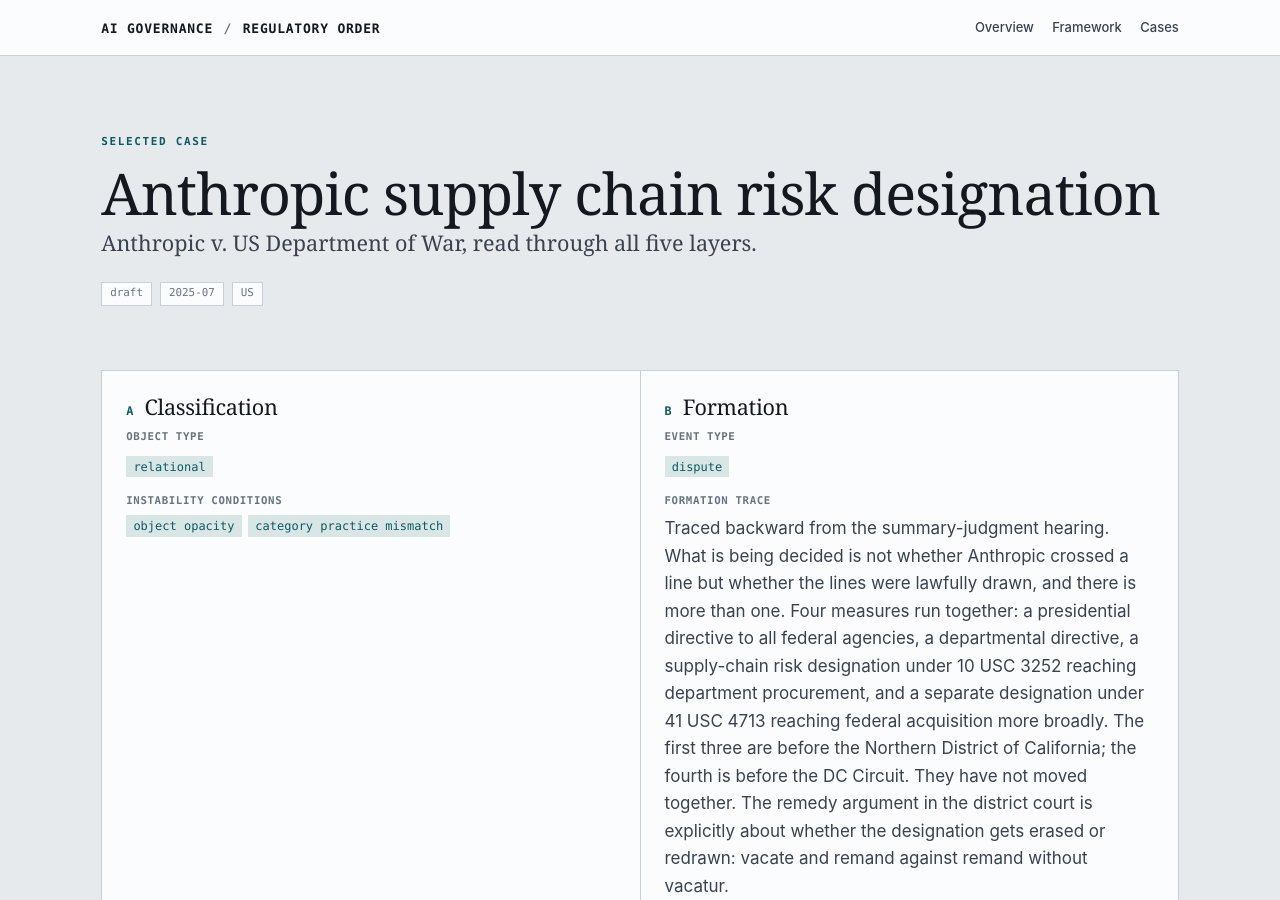
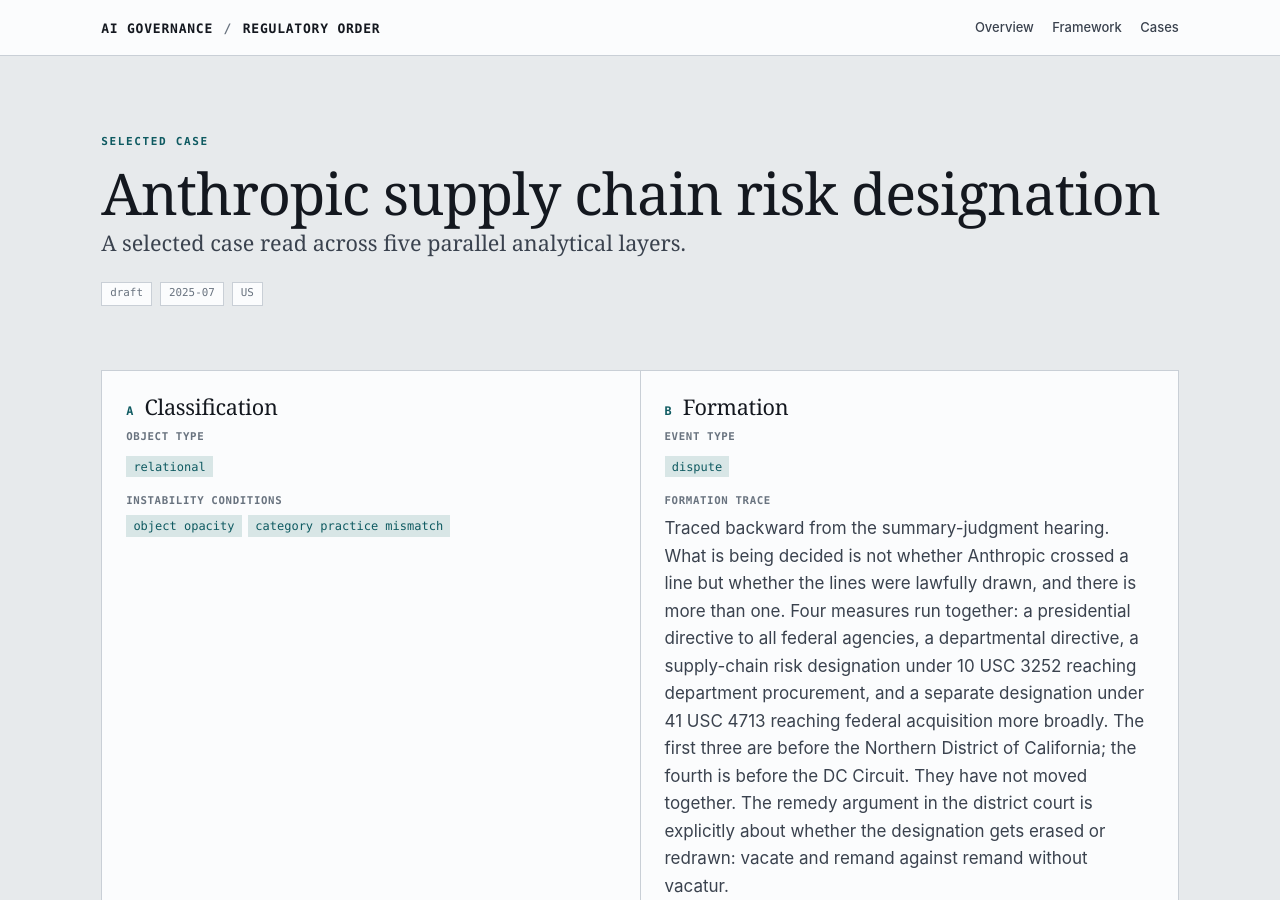
Before and after one commit to GaeunLim01/regulatory-order, a Jekyll site: the page built from cases/anthropic-dow/index.html, in a window 1280 px wide and 900 px high. Built offline with Jekyll 4.4.1, drawn with Linux system fonts in a browser that asks for light colours.

Commit message:
Add files via upload

```diff
--- a/cases/anthropic-dow/index.html
+++ b/cases/anthropic-dow/index.html
@@ -2,6 +2,6 @@
 layout: case
 title: Anthropic supply chain risk designation
 permalink: /cases/anthropic-dow/
-description: Anthropic v. US Department of War, read through all five layers.
+description: A selected case read across five parallel analytical layers.
 case_id: anthropic-dow-2026
 ---
```
